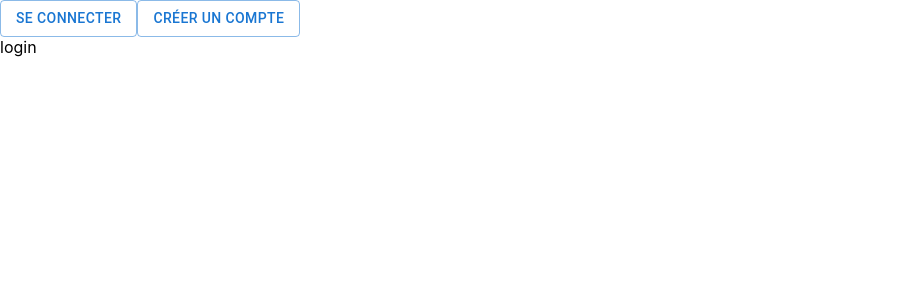
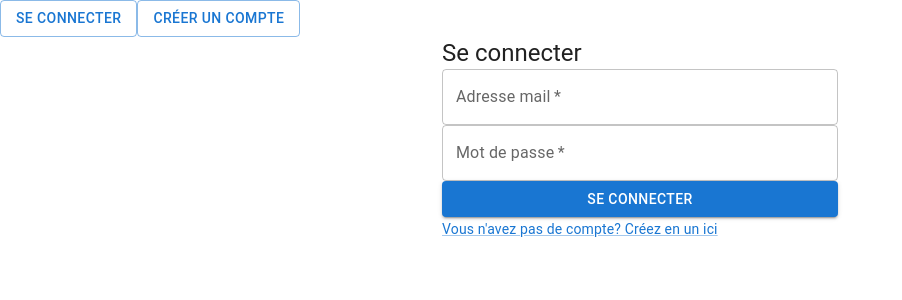
Before and after one commit to ElodieSyg/lba-technique-test, a React (Create React App) app in the folder front/: page /login in a window 1280 px wide. Shown: the top 300 px of the page, without its empty margins (0-902 px from the left). Built offline with nearby package versions, Linux system fonts and the light colour scheme.

Commit message:
[front] create login front page without css

```diff
--- a/front/src/view/login/index.js
+++ b/front/src/view/login/index.js
@@ -1,6 +1,85 @@
+import { useState } from "react";
+// DEPENDENCIES IMPORTATIONS
+import axios from "axios";
+import { useNavigate } from "react-router-dom";
+// UTILS IMPORTATIONS
+import preventDefault from "../../util/preventDefault";
+import { server } from "../../tool";
+// MUI IMPORTATIONS
+import {
+    Button,
+    CssBaseline,
+    TextField,
+    Link,
+    Grid,
+    Box,
+    Typography,
+    Container
+} from "@mui/material";
+import { createTheme, ThemeProvider } from '@mui/material/styles';
+
+const theme = createTheme();
+
 const Login = () => {
+    const [email, setEmail] = useState("");
+    const [password, setPassword] = useState("");
+    const navigate = useNavigate();
+
+    const handleSubmit = () => {
+        axios.post(`${server}/login`, { email, password }, { withCredentials: true })
+            .then(res => {
+                console.log("response in handle submit", res);
+                if (res.data.status === "Success") {
+                   navigate ("/dashboard");
+                };
+            });
+    };
+
     return (
-        <div>login</div>
+        <ThemeProvider theme={theme}>
+            <Container component="main" maxWidth="xs">
+                <CssBaseline />
+                <Box>
+                    <Typography component="h1" variant="h5">
+                        Se connecter
+                    </Typography>
+                    <Box component="form" onSubmit={(e) => preventDefault(e)} noValidate>
+                        <TextField
+                            required
+                            fullWidth
+                            id="email"
+                            label="Adresse mail"
+                            name="email"
+                            onChange={e => setEmail(e.target.value)}
+                        />
+                        <TextField
+                            required
+                            fullWidth
+                            name="password"
+                            label="Mot de passe"
+                            type="password"
+                            id="password"
+                            onChange={e => setPassword(e.target.value)}
+                        />
+                        <Button
+                            type="submit"
+                            fullWidth
+                            variant="contained"
+                            onClick={handleSubmit}
+                        >
+                            Se connecter
+                        </Button>
+                        <Grid container>
+                            <Grid item>
+                                <Link href="/register" variant="body2">
+                                    {"Vous n'avez pas de compte? Créez en un ici"}
+                                </Link>
+                            </Grid>
+                        </Grid>
+                    </Box>
+                </Box>
+            </Container>
+        </ThemeProvider>
     );
 };
 
```
